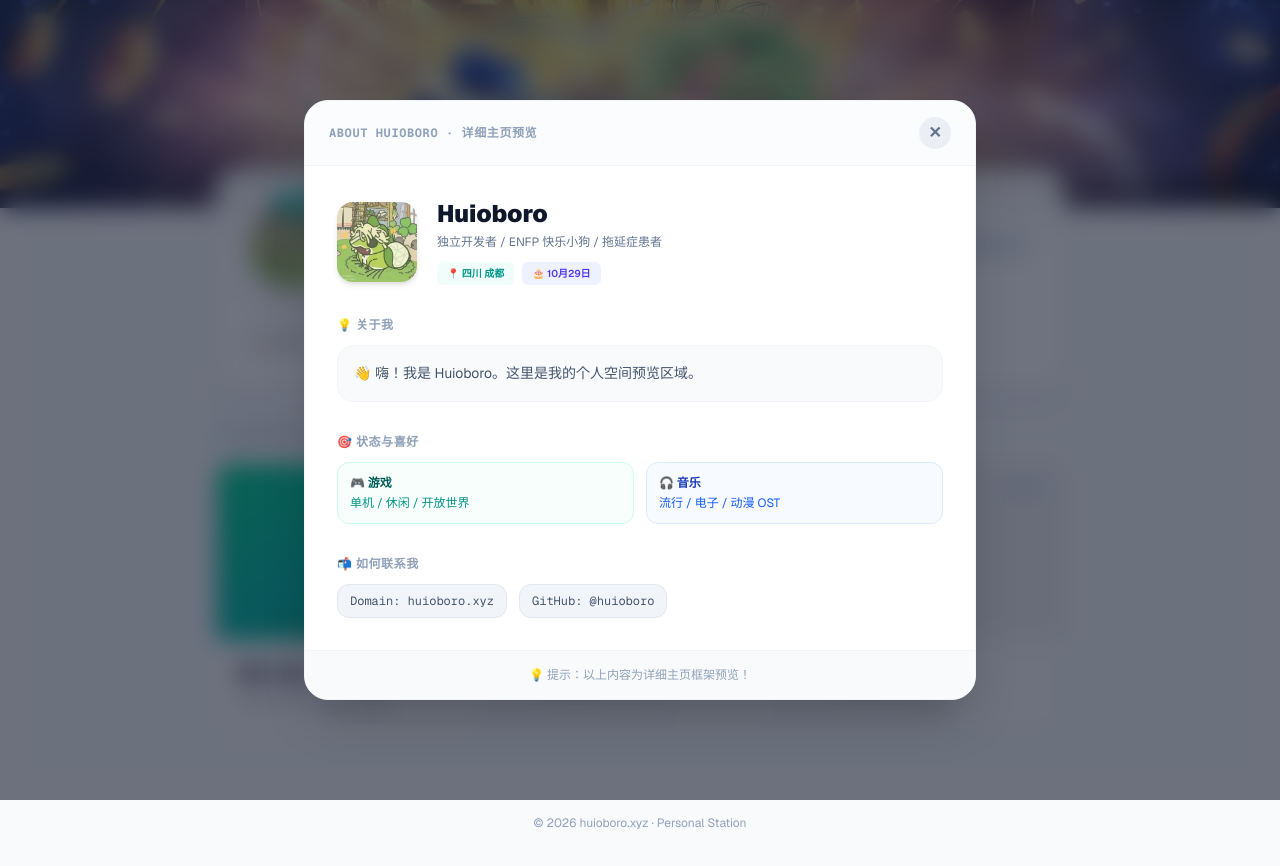
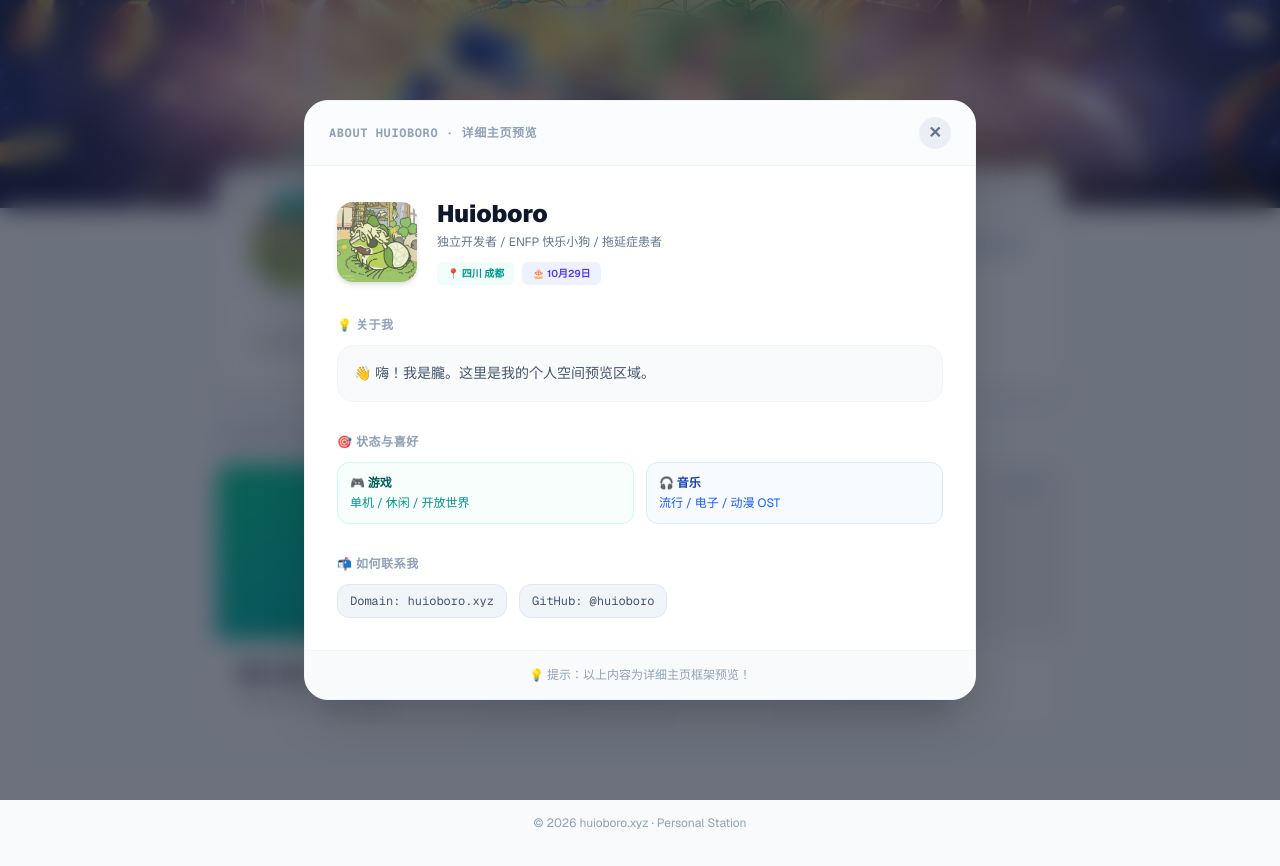
Before and after one commit to HuiOboro/my-homepage, a Next.js app: page / in a window 1280 px wide. Both pictures are taken after a click on the element "Huioboro". Shown: the top 866 px of the page. Built offline with nearby package versions, Linux system fonts and the light colour scheme.

Commit message:
update: 更新主页组件内容

```diff
--- a/app/page.tsx
+++ b/app/page.tsx
@@ -236,7 +236,7 @@
                   💡 关于我
                 </h3>
                 <div className="bg-slate-50 p-4 rounded-2xl text-slate-600 text-sm leading-relaxed border border-slate-100">
-                  👋 嗨！我是 Huioboro。这里是我的个人空间预览区域。
+                  👋 嗨！我是朧。这里是我的个人空间预览区域。
                 </div>
               </div>
 
```
Also changed, not shown: public/images/1.jpg.
